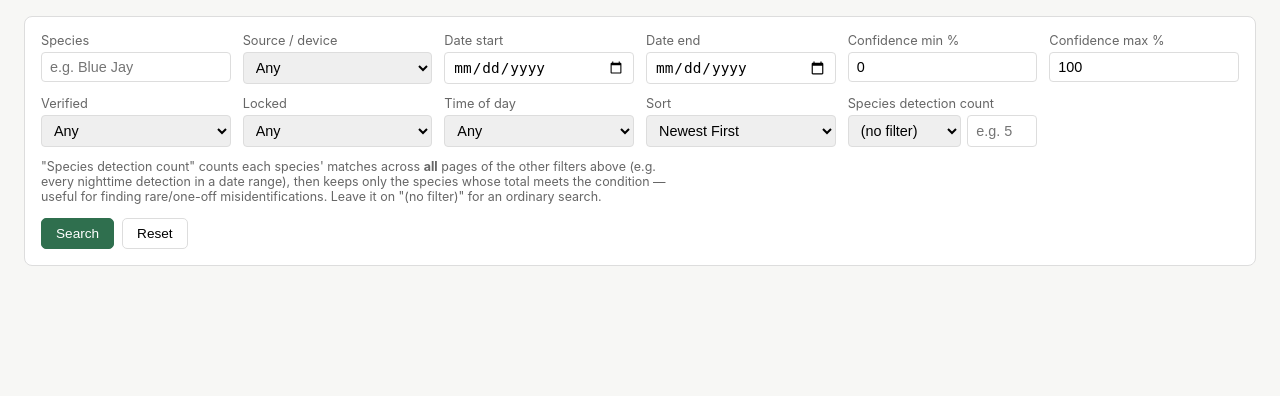
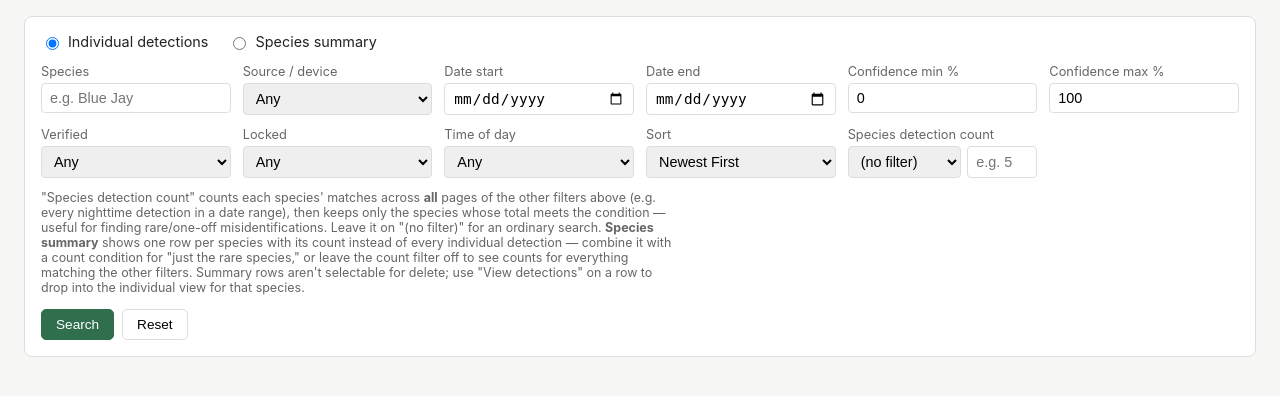
Before and after one commit to oester/birdnet-go-cleanup, a Flask app: page / in a window 1280 px wide. Shown: the part 51-447 px from the top of the page. Run offline with Flask 3, Linux system fonts and the light colour scheme; data that the repository does not hold is empty.

Commit message:
Add species summary view (counts instead of individual detections)
New /api/search_summary reuses the same sweep_search() helper (now
factored out of search_all_ids/search_by_count) to fetch every matching
page, then groups into one row per species: count, first/last seen,
avg confidence. The optional species-count filter narrows which species
rows come back (e.g. "just species with fewer than 5"), same as the
existing per-detection count filter, but returns aggregates instead of
rows.

Frontend gains a View toggle (Individual detections / Species summary).
Summary rows aren't selectable for delete -- a "View detections" button
per row fills the species filter, switches back to individual view, and
re-searches so the underlying detections can be selected/deleted there.
Summary table headers are click-to-sort (client-side, ascending toggle),
matching the existing DailyActivity tap-to-sort pattern in the iOS app.

Co-Authored-By: Claude Sonnet 5 <noreply@anthropic.com>

```diff
--- a/app.py
+++ b/app.py
@@ -38,6 +38,23 @@ def build_payload(form: dict) -> dict:
     return payload
 
 
+def sweep_search(payload: dict) -> tuple[list[dict], bool]:
+    """Fetches every page of a filtered search. Returns (all results, truncated)."""
+    payload = dict(payload)
+    payload["page"] = 1
+    all_results: list[dict] = []
+    for _ in range(MAX_SWEEP_PAGES):
+        data = client.search(payload)
+        results = data.get("results", [])
+        all_results.extend(results)
+        pages = data.get("pages", 1)
+        current = data.get("currentPage", payload["page"])
+        if not results or current >= pages:
+            return all_results, False
+        payload["page"] = current + 1
+    return all_results, True
+
+
 @app.route("/")
 def index():
     return render_template("index.html")
@@ -72,21 +89,11 @@ def api_search():
 @app.route("/api/search_all_ids", methods=["POST"])
 def api_search_all_ids():
     payload = build_payload(request.get_json(force=True) or {})
-    payload["page"] = 1
-    ids: list[str] = []
-    for _ in range(MAX_SWEEP_PAGES):
-        try:
-            data = client.search(payload)
-        except requests.RequestException as exc:
-            return jsonify({"error": str(exc)}), 502
-        results = data.get("results", [])
-        ids.extend(r["id"] for r in results)
-        pages = data.get("pages", 1)
-        current = data.get("currentPage", payload["page"])
-        if not results or current >= pages:
-            break
-        payload["page"] = current + 1
-    return jsonify({"ids": ids, "total": len(ids)})
+    try:
+        all_results, _truncated = sweep_search(payload)
+    except requests.RequestException as exc:
+        return jsonify({"error": str(exc)}), 502
+    return jsonify({"ids": [r["id"] for r in all_results], "total": len(all_results)})
 
 
 COUNT_OPS = {
@@ -125,22 +132,10 @@ def api_search_by_count():
         return jsonify({"error": "countValue must be an integer"}), 400
 
     payload = build_payload(body)
-    payload["page"] = 1
-    all_results: list[dict] = []
-    truncated = True
-    for _ in range(MAX_SWEEP_PAGES):
-        try:
-            data = client.search(payload)
-        except requests.RequestException as exc:
-            return jsonify({"error": str(exc)}), 502
-        results = data.get("results", [])
-        all_results.extend(results)
-        pages = data.get("pages", 1)
-        current = data.get("currentPage", payload["page"])
-        if not results or current >= pages:
-            truncated = False
-            break
-        payload["page"] = current + 1
+    try:
+        all_results, truncated = sweep_search(payload)
+    except requests.RequestException as exc:
+        return jsonify({"error": str(exc)}), 502
 
     groups: dict[str, list[dict]] = {}
     for r in all_results:
@@ -168,6 +163,70 @@ def api_search_by_count():
     })
 
 
+# Same sweep as /api/search_by_count, but returns one row per species
+# (count + first/last seen + avg confidence) instead of individual
+# detections — for "just show me the counts" queries. The optional
+# countOp/countValue still narrows which species rows come back, e.g.
+# "species with fewer than 5 nighttime detections in the last 30 days,
+# as a list of species" rather than every one of their detections.
+@app.route("/api/search_summary", methods=["POST"])
+def api_search_summary():
+    body = request.get_json(force=True) or {}
+    payload = build_payload(body)
+    try:
+        all_results, truncated = sweep_search(payload)
+    except requests.RequestException as exc:
+        return jsonify({"error": str(exc)}), 502
+
+    groups: dict[str, dict] = {}
+    for r in all_results:
+        key = r.get("scientificName", "")
+        g = groups.get(key)
+        if g is None:
+            g = {
+                "scientificName": key,
+                "commonName": r.get("commonName", ""),
+                "count": 0,
+                "_confidenceSum": 0.0,
+                "firstSeen": None,
+                "lastSeen": None,
+            }
+            groups[key] = g
+        g["count"] += 1
+        g["_confidenceSum"] += r.get("confidence") or 0
+        ts = r.get("timestamp") or ""
+        if ts and (g["firstSeen"] is None or ts < g["firstSeen"]):
+            g["firstSeen"] = ts
+        if ts and (g["lastSeen"] is None or ts > g["lastSeen"]):
+            g["lastSeen"] = ts
+
+    summaries = []
+    for g in groups.values():
+        g["avgConfidence"] = g["_confidenceSum"] / g["count"] if g["count"] else 0
+        del g["_confidenceSum"]
+        summaries.append(g)
+
+    count_op = body.get("countOp")
+    if count_op:
+        if count_op not in COUNT_OPS:
+            return jsonify({"error": "countOp must be one of lt/lte/gt/gte/eq"}), 400
+        try:
+            count_value = int(body.get("countValue"))
+        except (TypeError, ValueError):
+            return jsonify({"error": "countValue must be an integer"}), 400
+        op_fn = COUNT_OPS[count_op]
+        summaries = [s for s in summaries if op_fn(s["count"], count_value)]
+
+    summaries.sort(key=lambda s: s["count"])  # rarest species first by default
+
+    return jsonify({
+        "summaries": summaries,
+        "speciesCount": len(summaries),
+        "totalDetections": len(all_results),
+        "truncated": truncated,
+    })
+
+
 @app.route("/api/delete", methods=["POST"])
 def api_delete():
     body = request.get_json(force=True) or {}
--- a/static/app.js
+++ b/static/app.js
@@ -11,7 +11,13 @@ const state = {
   pages: 1,
   currentPage: 1,
   selectedIds: new Set(),
+  summaries: [],
+  summarySort: { key: "count", asc: true },
 };
+
+function viewMode() {
+  return document.querySelector('input[name="view-mode"]:checked').value;
+}
 
 function gatherFilters() {
   const confMin = Number(el("f-conf-min").value || 0) / 100;
@@ -49,6 +55,10 @@ function showToast(msg, ms = 4000) {
 }
 
 async function runSearch(page = 1) {
+  if (viewMode() === "summary") {
+    await runSummarySearch();
+    return;
+  }
   state.filters = gatherFilters();
   const countFilter = gatherCountFilter();
   const btn = el("search-btn");
@@ -103,6 +113,103 @@ function applyGroupedPage() {
   render();
 }
 
+async function runSummarySearch() {
+  state.filters = gatherFilters();
+  const countFilter = gatherCountFilter();
+  const btn = el("search-btn");
+  btn.disabled = true;
+  try {
+    const resp = await fetch("/api/search_summary", {
+      method: "POST",
+      headers: { "Content-Type": "application/json" },
+      body: JSON.stringify({ ...state.filters, ...(countFilter || {}) }),
+    });
+    if (!resp.ok) throw new Error(`Search failed (${resp.status})`);
+    const data = await resp.json();
+    state.summaries = data.summaries || [];
+    if (data.truncated) {
+      showToast(
+        "Swept the maximum number of pages without finishing — narrow the date range or other filters for complete results.",
+        7000
+      );
+    }
+    renderSummary(data);
+  } catch (err) {
+    showToast(err.message);
+  } finally {
+    btn.disabled = false;
+  }
+}
+
+function sortedSummaries() {
+  const { key, asc } = state.summarySort;
+  const rows = [...state.summaries];
+  rows.sort((a, b) => {
+    const av = a[key] ?? (typeof a[key] === "number" ? 0 : "");
+    const bv = b[key] ?? (typeof b[key] === "number" ? 0 : "");
+    if (av < bv) return asc ? -1 : 1;
+    if (av > bv) return asc ? 1 : -1;
+    return 0;
+  });
+  return rows;
+}
+
+function renderSummary(data) {
+  el("results-section").hidden = true;
+  el("summary-section").hidden = false;
+  el("summary-info").textContent =
+    `${data.speciesCount} species, ${data.totalDetections} detections matching the current filters`;
+
+  const body = el("summary-body");
+  body.innerHTML = "";
+  for (const s of sortedSummaries()) {
+    const tr = document.createElement("tr");
+    tr.innerHTML = `
+      <td>${s.commonName ?? ""} <em>(${s.scientificName ?? ""})</em></td>
+      <td>${s.count}</td>
+      <td>${fmtTime(s.firstSeen)}</td>
+      <td>${fmtTime(s.lastSeen)}</td>
+      <td>${Math.round((s.avgConfidence ?? 0) * 100)}%</td>
+      <td><button type="button" class="view-detections-btn">View detections</button></td>
+    `;
+    tr.querySelector(".view-detections-btn").addEventListener("click", () => {
+      viewSpeciesDetections(s.commonName);
+    });
+    body.appendChild(tr);
+  }
+
+  document.querySelectorAll("#summary-table th[data-sort]").forEach((th) => {
+    th.textContent = th.textContent.replace(/ [▲▼]$/, "");
+    if (th.dataset.sort === state.summarySort.key) {
+      th.textContent += state.summarySort.asc ? " ▲" : " ▼";
+    }
+  });
+}
+
+function viewSpeciesDetections(commonName) {
+  el("f-species").value = commonName;
+  el("f-count-op").value = "";
+  el("f-count-value").value = "";
+  el("f-view-individual").checked = true;
+  state.selectedIds.clear();
+  runSearch(1);
+}
+
+document.querySelectorAll("#summary-table th[data-sort]").forEach((th) => {
+  th.addEventListener("click", () => {
+    const key = th.dataset.sort;
+    if (state.summarySort.key === key) {
+      state.summarySort.asc = !state.summarySort.asc;
+    } else {
+      state.summarySort = { key, asc: true };
+    }
+    renderSummary({
+      speciesCount: state.summaries.length,
+      totalDetections: state.summaries.reduce((sum, s) => sum + s.count, 0),
+    });
+  });
+});
+
 function fmtTime(iso) {
   try {
     return new Date(iso).toLocaleString();
@@ -113,6 +220,7 @@ function fmtTime(iso) {
 
 function render() {
   el("results-section").hidden = false;
+  el("summary-section").hidden = true;
   const body = el("results-body");
   body.innerHTML = "";
   for (const r of state.results) {
--- a/static/style.css
+++ b/static/style.css
@@ -29,6 +29,20 @@ form#filters {
   border-radius: 8px;
   padding: 16px;
   margin-bottom: 20px;
+}
+
+.view-toggle {
+  display: flex;
+  gap: 20px;
+  margin-bottom: 14px;
+  font-size: 0.9rem;
+}
+
+.view-toggle label {
+  display: flex;
+  align-items: center;
+  gap: 6px;
+  cursor: pointer;
 }
 
 .filter-grid {
@@ -118,7 +132,8 @@ button.danger {
   color: var(--muted);
 }
 
-table#results-table {
+table#results-table,
+table#summary-table {
   width: 100%;
   border-collapse: collapse;
   background: var(--panel);
@@ -137,6 +152,18 @@ th, td {
 th { background: #f0efec; font-weight: 600; }
 
 tr.selected { background: #eaf3ee; }
+
+#summary-table th[data-sort] {
+  cursor: pointer;
+  user-select: none;
+}
+
+#summary-table th[data-sort]:hover { background: #e6e4df; }
+
+#summary-info {
+  font-size: 0.85rem;
+  color: var(--muted);
+}
 
 .pagination {
   margin-top: 12px;
--- a/templates/index.html
+++ b/templates/index.html
@@ -12,6 +12,10 @@
   </header>
 
   <form id="filters">
+    <div class="view-toggle">
+      <label><input type="radio" name="view-mode" id="f-view-individual" value="individual" checked> Individual detections</label>
+      <label><input type="radio" name="view-mode" id="f-view-summary" value="summary"> Species summary</label>
+    </div>
     <div class="filter-grid">
       <label>Species
         <input type="text" id="f-species" placeholder="e.g. Blue Jay">
@@ -85,6 +89,12 @@
       nighttime detection in a date range), then keeps only the species
       whose total meets the condition — useful for finding rare/one-off
       misidentifications. Leave it on "(no filter)" for an ordinary search.
+      <strong>Species summary</strong> shows one row per species with its
+      count instead of every individual detection — combine it with a
+      count condition for "just the rare species," or leave the count
+      filter off to see counts for everything matching the other filters.
+      Summary rows aren't selectable for delete; use "View detections" on
+      a row to drop into the individual view for that species.
     </p>
     <div class="filter-actions">
       <button type="submit" id="search-btn">Search</button>
@@ -127,6 +137,25 @@
     </div>
   </section>
 
+  <section id="summary-section" hidden>
+    <div class="toolbar">
+      <span id="summary-info"></span>
+    </div>
+    <table id="summary-table">
+      <thead>
+        <tr>
+          <th data-sort="commonName">Species</th>
+          <th data-sort="count">Count</th>
+          <th data-sort="firstSeen">First seen</th>
+          <th data-sort="lastSeen">Last seen</th>
+          <th data-sort="avgConfidence">Avg conf.</th>
+          <th></th>
+        </tr>
+      </thead>
+      <tbody id="summary-body"></tbody>
+    </table>
+  </section>
+
   <div id="confirm-modal" class="modal-overlay" hidden>
     <div class="modal">
       <p id="confirm-text"></p>
```
